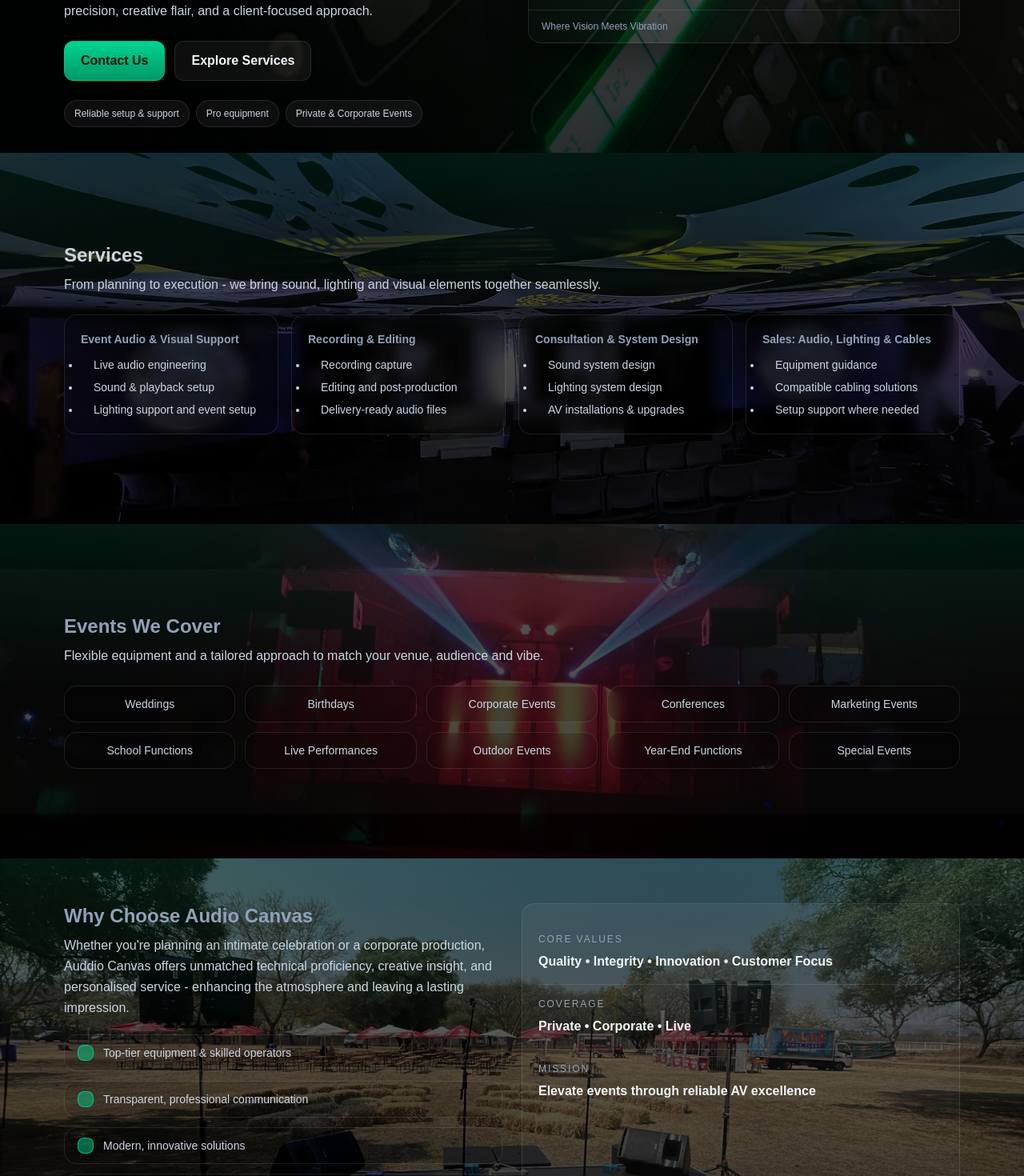
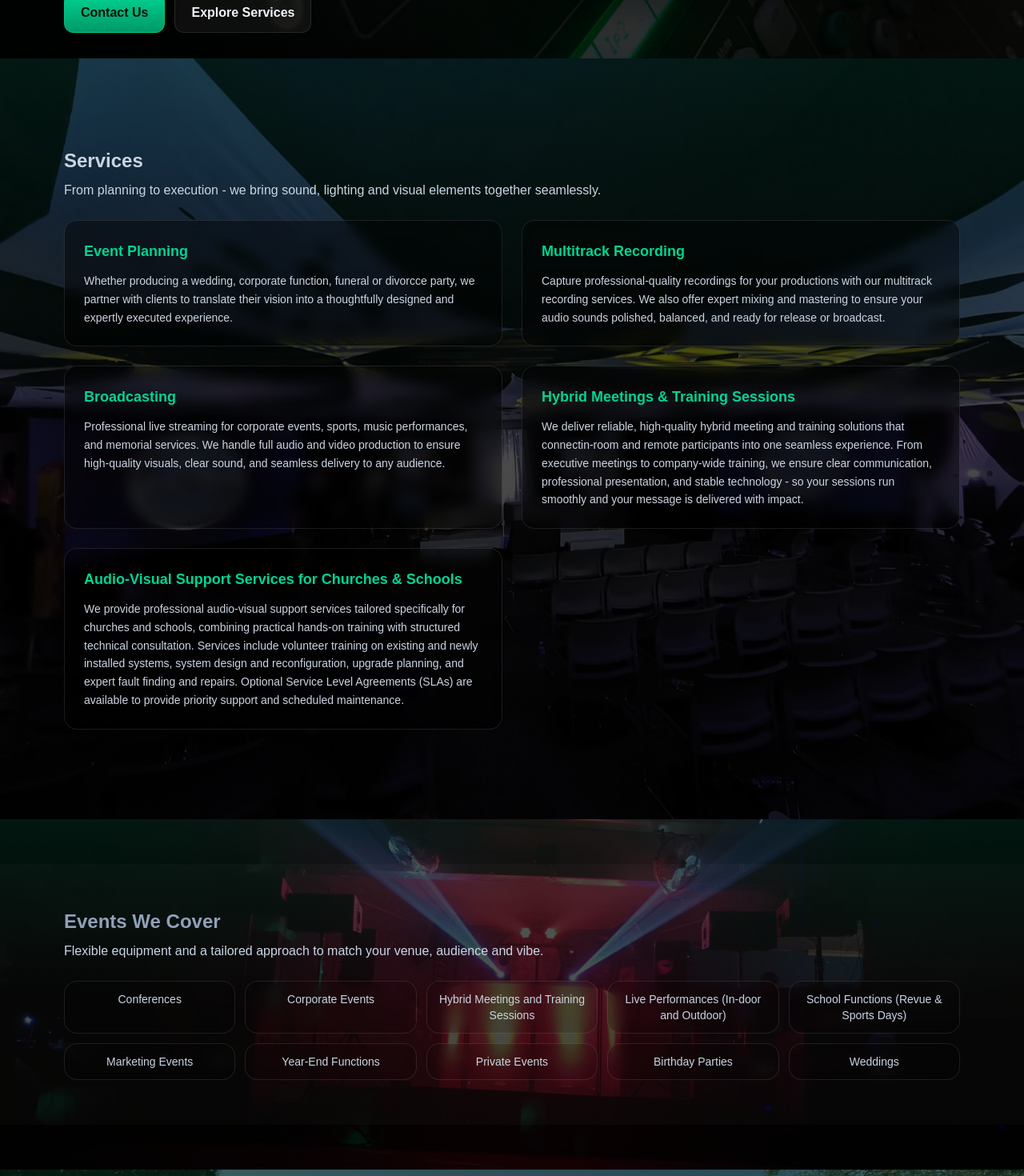
Before and after one commit to ITBolt14/audiocanvaswebsite-v1, a Next.js app in the folder audio-canvas/: page / in a window 1280 px wide. Shown: the part 460-1930 px from the top of the page at 80% size. Built offline with nearby package versions, Linux system fonts and the light colour scheme.

Commit message:
Made changes as per client email dated 12 Feb 2026

```diff
--- a/audio-canvas/components/sections/Contact.tsx
+++ b/audio-canvas/components/sections/Contact.tsx
@@ -69,7 +69,23 @@
 
                         <label className="mt-3 block text-xs text-slate-400">
                             Event Type
-                            <input name="type" className="mt-2 w-full rounded-xl border border-white/10 bg-[#07090b]/60 px-3 py-3 text-sm text-slate-100 outline-none focus:border-emerald-400/40" placeholder="i.e. Wedding" />
+                            <select
+                              name="type"
+                              className="mt-2 w-full rounded-xl border border-white/10 bg-[#07090b]/60 px-3 py-3 text-sm text-slate-100 outline-none focus:border-emerald-400/40"
+                            >
+                                <option value="">Select Event Type</option>
+                                <option>Conferences</option>
+                                <option>Corporate Events</option>
+                                <option>Hybrid Meetings and Training Sessions</option>
+                                <option>Live Performances (In-door & Outdoor)</option>
+                                <option>School Functions (Revue & Sports Days)</option>
+                                <option>Marketing Events</option>
+                                <option>Year-End Functions</option>
+                                <option>Private Events</option>
+                                <option>Birthday Parties</option>
+                                <option>Weddings</option>
+                                <option>Other</option>
+                            </select>
                         </label>
 
                         <label className="mt-3 block text-xs text-slate-400">
@@ -105,12 +121,6 @@
                             <span className="text-xs tracking-[0.16em] text-slate-400">EMAIL</span>
                             <a className="font-semibold text-slate-300 hover:text-emerald-300" href="mailto:info@audiocanvas.co.za">info@audiocanvas.co.za</a>
                         </div>
-                        <div className="flex items-center justify-between gap-4 px-4 py-4 text-sm">
-                            <span className="text-xs tracking-[0.16em] text-slate-400">WEBSITE</span>
-                            <a className="font-semibold text-slate-300 hover:text-emerald-300" href="https://audiocanvas.co.za" target="_blank" rel="noreferrer">
-                              audiocanvas.co.za
-                            </a>
-                        </div>
                       </div>
 
                       <p className="mt-4 text-sm text-slate-400">
--- a/audio-canvas/components/sections/Events.tsx
+++ b/audio-canvas/components/sections/Events.tsx
@@ -1,16 +1,16 @@
 import SectionBg from "@/components/sections/SectionBg";
 
 const events = [
+    "Conferences",
+    "Corporate Events",
+    "Hybrid Meetings and Training Sessions",
+    "Live Performances (In-door and Outdoor)",
+    "School Functions (Revue & Sports Days)",
+    "Marketing Events",
+    "Year-End Functions",
+    "Private Events",
+    "Birthday Parties",
     "Weddings",
-    "Birthdays",
-    "Corporate Events",
-    "Conferences",
-    "Marketing Events",
-    "School Functions",
-    "Live Performances",
-    "Outdoor Events",
-    "Year-End Functions",
-    "Special Events",
 ];
 
 export default function Events() {
--- a/audio-canvas/components/sections/Hero.tsx
+++ b/audio-canvas/components/sections/Hero.tsx
@@ -11,8 +11,8 @@
                     </p>
 
                     <h1 className="mt-3 text-4xl font-semibold leading-tight text-slate-400 md:text-5xl">
-                        Sound, lighting & production that makes your event{" "}
-                        <span className="text-emerald-400">feel unforgettable</span>.
+                        Blending technical mastery with{" "}
+                        <span className="text-emerald-400">creative artistry</span>.
                     </h1>
 
                     <p className="mt-4 max-w-xl leading-relaxed text-slate-300">
@@ -33,14 +33,6 @@
                         >
                             Explore Services
                         </a>
-                    </div>
-
-                    <div className="mt-6 flex flex-wrap gap-2 text-xs text-slate-300">
-                        {["Reliable setup & support", "Pro equipment", "Private & Corporate Events"].map((t) => (
-                            <span key={t} className="rounded-full border border-white/10 bg-white/5 px-3 py-2 text-slate-300">
-                                {t}
-                            </span>
-                        ))}
                     </div>
                 </div>
 
--- a/audio-canvas/components/sections/Services.tsx
+++ b/audio-canvas/components/sections/Services.tsx
@@ -2,21 +2,30 @@
 
 const services = [
     {
-        title: "Event Audio & Visual Support",
-        items: ["Live audio engineering", "Sound & playback setup", "Lighting support and event setup"],
+        title: "Event Planning",
+        description:
+          "Whether producing a wedding, corporate function, funeral or divorcce party, we partner with clients to translate their vision into a thoughtfully designed and expertly executed experience.",
     },
     {
-        title: "Recording & Editing",
-        items: ["Recording capture", "Editing and post-production", "Delivery-ready audio files"],
+        title: "Multitrack Recording",
+        description:
+          "Capture professional-quality recordings for your productions with our multitrack recording services. We also offer expert mixing and mastering to ensure your audio sounds polished, balanced, and ready for release or broadcast.",
     },
     {
-        title: "Consultation & System Design",
-        items: ["Sound system design", "Lighting system design", "AV installations & upgrades"],
+        title: "Broadcasting",
+        description:
+          "Professional live streaming for corporate events, sports, music performances, and memorial services. We handle full audio and video production to ensure high-quality visuals, clear sound, and seamless delivery to any audience.",
     },
     {
-        title: "Sales: Audio, Lighting & Cables",
-        items: ["Equipment guidance", "Compatible cabling solutions", "Setup support where needed"],
+        title: "Hybrid Meetings & Training Sessions",
+        description:
+          "We deliver reliable, high-quality hybrid meeting and training solutions that connectin-room and remote participants into one seamless experience. From executive meetings to company-wide training, we ensure clear communication, professional presentation, and stable technology - so your sessions run smoothly and your message is delivered with impact.",
     },
+    {
+        title: "Audio-Visual Support Services for Churches & Schools",
+        description:
+          "We provide professional audio-visual support services tailored specifically for churches and schools, combining practical hands-on training with structured technical consultation. Services include volunteer training on existing and newly installed systems, system design and reconfiguration, upgrade planning, and expert fault finding and repairs. Optional Service Level Agreements (SLAs) are available to provide priority support and scheduled maintenance.",
+    }
 ];
 
 export default function Services() {
@@ -30,21 +39,19 @@
                 </p>
             </div>
 
-            <div className="grid gap-4 md:grid-cols-2 lg:grid-cols-4">
-                {services.map((s) => (
-                    <article
-                      key={s.title}
-                      className="rounded-2xl border border-white/10 bg-black/10 backdrop-blur p-5 hover:border-emerald-400/80"
+            <div className="grid gap-6 md:grid-cols-2">
+                {services.map((service) => (
+                    <div
+                      key={service.title}
+                      className="rounded-2xl border border-white/10 bg-black/40 backdrop-blur p-6 hover:border-emerald-400/30"
                     >
-                        <h3 className="text-sm font-semibold text-slate-400">{s.title}</h3>
-                        <ul className="mt-3 space-y-2 text-sm text-slate-300">
-                            {s.items.map((i) => (
-                                <li key={i} className="list-disc pl-4 market:text-emerald-400/70">
-                                    {i}
-                                </li>
-                            ))}
-                        </ul>
-                    </article>
+                        <h3 className="text-lg font-semibold text-emerald-400">
+                            {service.title}
+                        </h3>
+                        <p className="mt-3 text-sm leading-relaxed text-slate-300">
+                            {service.description}
+                        </p>
+                    </div>
                 ))}
             </div>
         </section>
--- a/audio-canvas/components/sections/WhyUs.tsx
+++ b/audio-canvas/components/sections/WhyUs.tsx
@@ -9,9 +9,7 @@
                 <div>
                     <h2 className="text-2xl font-semibold text-slate-400">Why Choose Audio Canvas</h2>
                     <p className="mt-2 max-w-3xl leading-relaxed text-slate-300">
-                        Whether you're planning an intimate celebration or a corporate production, Auddio Canvas offers
-                        unmatched technical proficiency, creative insight, and personalised service - enhancing the atmosphere
-                        and leaving a lasting impression.
+                        Whether you're planning an intimate celebration or corporate production, Audio Canvas offers unmatched technical proficiency, creative insight, and personalized service. Our goal is to make every sound and visual element work together harmoniously, enhancing the atmosphere and leaving a lasting impression on your audience.
                     </p>
 
                     <div className="mt-5 space-y-3">
@@ -35,8 +33,7 @@
                 <div className="rounded-2xl border border-white/10 bg-gradient-to-b from-white/5 to-white/[0.02] p-5">
                   {[
                     { label: "Core Values", value: "Quality • Integrity • Innovation • Customer Focus" },
-                    { label: "Coverage", value: "Private • Corporate • Live" },
-                    { label: "Mission", value: "Elevate events through reliable AV excellence" },
+                    { label: "Mission", value: "Provide high-quality, innovative, and reliable audio-visual services that elevate events and experiences, while building long-lasting relationships through excellence and professionalism." },
                   ].map((s) => (
                     <div key={s.label} className="border-b border-white/10 py-4 last:border-b-0">
                         <div className="text-xs tracking-[0.16em] text-slate-400">{s.label.toUpperCase()}</div>
```
Also changed, not shown: audio-canvas/public/sections/contact.jpg.
